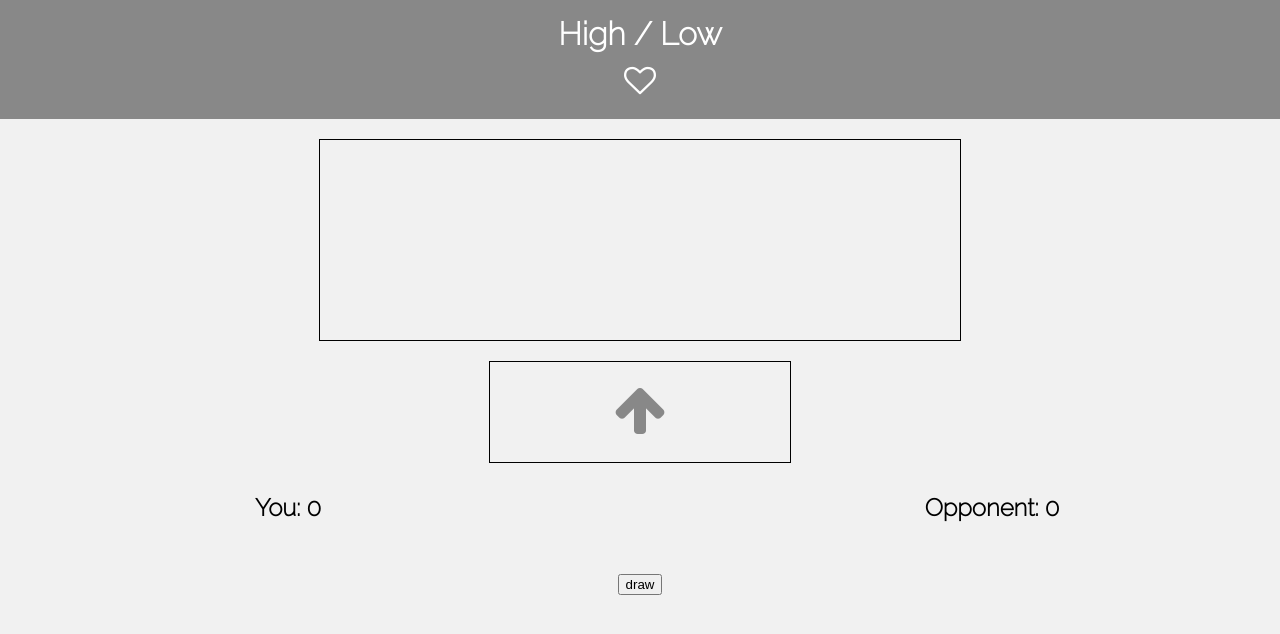
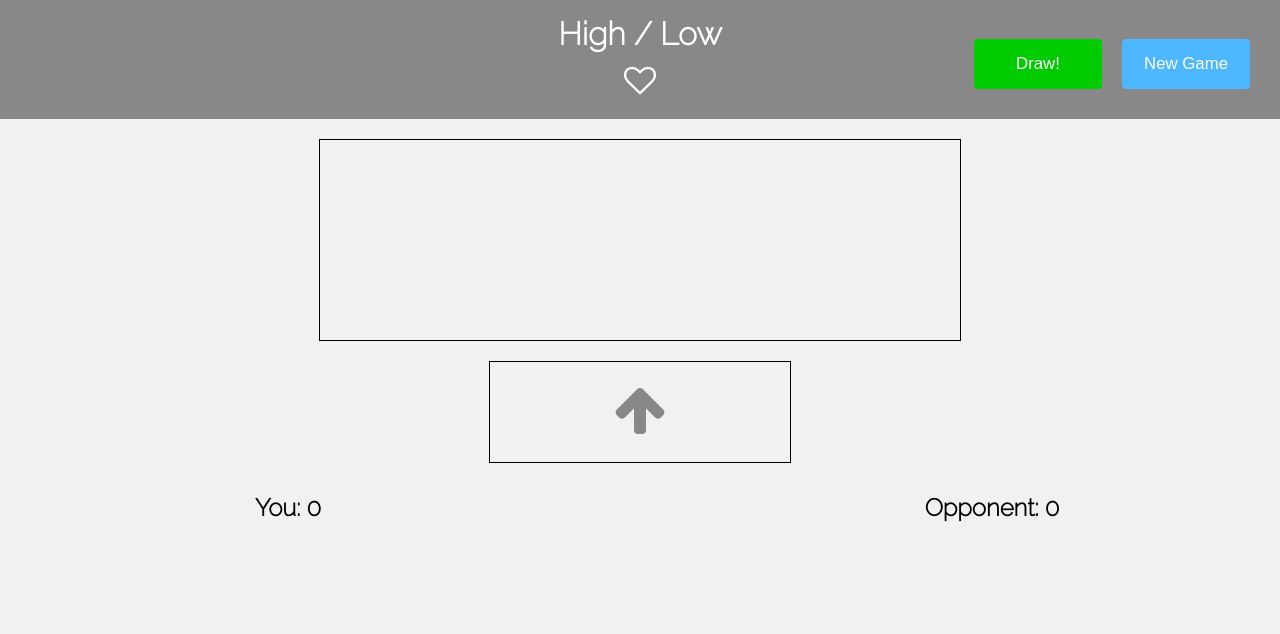
Before and after one commit to bryantheastronaut/high-low, a React app: page / in a window 1280 px wide. Built offline with nearby package versions, Linux system fonts and the light colour scheme.

Commit message:
adding some styling

```diff
--- a/src/GameContainer.js
+++ b/src/GameContainer.js
@@ -18,11 +18,15 @@ class GameContainer extends Component {
       score: { player: 0, cpu: 0 },
       currentRound: { player: {}, cpu: {} }
     }
+    this.newGame = this.newGame.bind(this);
     this.drawCards = this.drawCards.bind(this);
     this.playCard = this.playCard.bind(this);
     this.compareScores = this.compareScores.bind(this);
   }
   //start game
+  newGame() {
+    //start new game. reset state.
+  }
   drawCards() {
     let roundDeck = DECK;
     let player = [];
@@ -64,7 +68,9 @@ class GameContainer extends Component {
     console.log(this.state.score);
     return (
       <div className="App">
-        <Title />
+        <Title
+          onDrawCards={ this.drawCards }
+          onNewGame={ this.newGame } />
         <CurrentRound
           cards={ this.state.currentRound } />
         <HigherLower
@@ -78,7 +84,6 @@ class GameContainer extends Component {
           hand={ this.state.cpuHand }
           score={ this.state.score.cpu } />
         <div className='clear' />
-        <button onClick={ this.drawCards }>draw</button>
       </div>
     );
   }
--- a/src/Title.js
+++ b/src/Title.js
@@ -1,11 +1,16 @@
 import React from 'react';
 import './css/misc.css';
 
-const Title = () => {
+const Title = (props) => {
   return (
     <div id='title'>
       <h1>High / Low</h1>
       <h1><i className='fa fa-heart-o'></i></h1>
+      <div className='buttonsContainer'>
+        <button className='right buttons newGame' onClick={ props.onNewGame }>New Game</button>
+        <button className='right buttons draw' onClick={ props.onDrawCards }>Draw!</button>
+
+      </div>
     </div>
   )
 }
--- a/src/css/misc.css
+++ b/src/css/misc.css
@@ -8,3 +8,36 @@
   margin:5px 0 10px 0;
   color:white;
 }
+
+.buttonsContainer {
+
+}
+.buttons {
+  position:relative;
+  color: white;
+  font-size: 1.05rem;
+  border: none;
+  border-radius: 4px;
+  top: -70px;
+  height: 50px;
+  width:10vw;
+  margin-right: 20px;
+}
+
+.buttons:hover {
+  background-color: #666;
+}
+
+.right {
+  float:right;
+}
+
+.draw {
+  background-color: #00cc00;
+
+}
+
+.newGame {
+  background-color:#4db8ff;
+
+}
```
